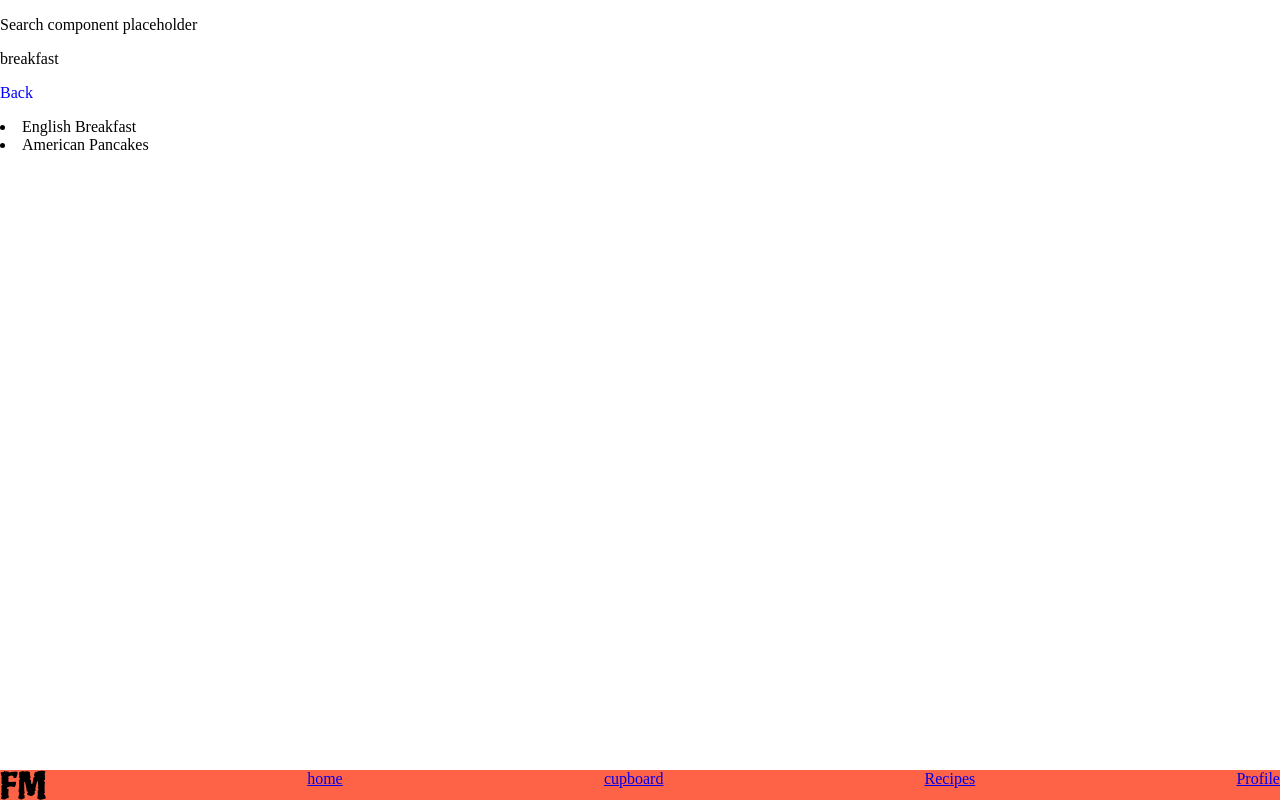
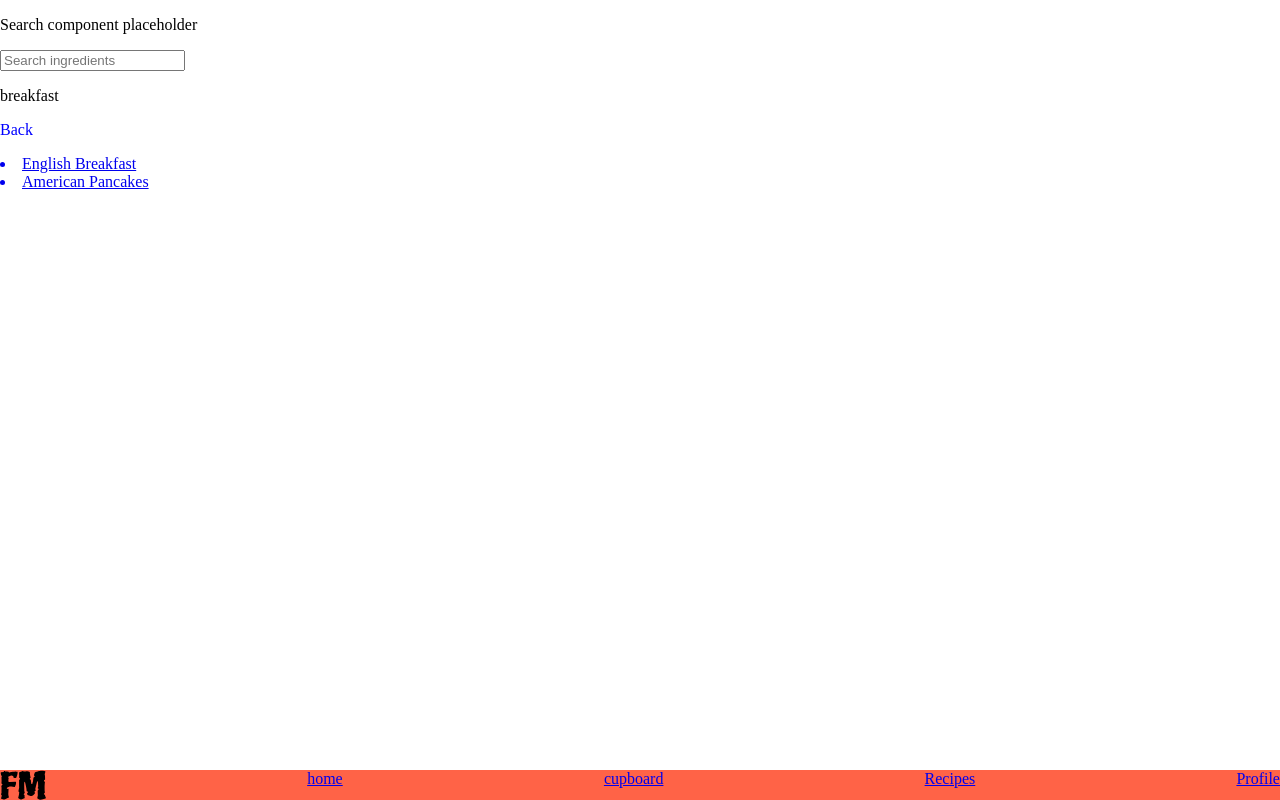
Before and after one commit to chingu-voyages/v21-bears-team-05, a React (Create React App) app in the folder client/: page /recipes in a window 1280 px wide. Both pictures are taken after a click on the item "breakfast". Built offline with nearby package versions, Linux system fonts and the light colour scheme.

Commit message:
Add basic recipe page

```diff
--- a/client/src/App.js
+++ b/client/src/App.js
@@ -5,6 +5,7 @@ import Main from "./pages/Main";
 import Profile from "./pages/Profile";
 import Cupboard from "./pages/Cupboard";
 import Recipes from "./pages/Recipes";
+import ViewRecipe from "./pages/ViewRecipe";
 
 const App = () => {
   return (
@@ -19,6 +20,7 @@ const App = () => {
         <Route path="/cupboard">
           <Cupboard />
         </Route>
+        <Route path="/recipes/:id" component={ViewRecipe} />
         <Route path="/recipes">
           <Recipes />
         </Route>
--- a/client/src/pages/Recipes.js
+++ b/client/src/pages/Recipes.js
@@ -1,15 +1,18 @@
 import React, { useState } from "react";
+import { Link } from "react-router-dom";
 import Layout from "../components/Layout";
 import "./Recipes.css";
 
 const recipes = {
   breakfast: [
     {
+      id: 1,
       name: "English Breakfast",
       ingredients: ["bacon", "eggs", "sausage"],
       description: "Fry the eggs, lorem ipsum...",
     },
     {
+      id: 2,
       name: "American Pancakes",
       ingredients: ["white flour", "milk", "eggs"],
       description: "Fry the eggs, lorem ipsum...",
@@ -17,6 +20,7 @@ const recipes = {
   ],
   asian: [
     {
+      id: 3,
       name: "Tonkotsu Ramen",
       ingredients: ["noodles", "pork", "spring onion"],
       description: "Fry the eggs, lorem ipsum...",
@@ -24,6 +28,7 @@ const recipes = {
   ],
   pastas: [
     {
+      id: 4,
       name: "Carbonara",
       ingredients: ["spaghetti", "pancetta", "eggs"],
       description: "DO NOT Fry the eggs, lorem ipsum...",
@@ -45,6 +50,7 @@ const Recipes = () => {
   return (
     <Layout>
       <p>Search component placeholder</p>
+      <input placeholder="Search ingredients"></input>
       <p>{selectedCategory}</p>
       {selectedCategory && (
         <p style={{ color: "blue" }} onClick={resetCategory}>
@@ -61,7 +67,17 @@ const Recipes = () => {
         return (
           category === selectedCategory &&
           recipes[category].map((recipe) => (
-            <li key={recipe.name}>{recipe.name}</li>
+            <Link
+              key={recipe.id}
+              to={{
+                pathname: `/recipes/${recipe.id}`,
+                state: {
+                  recipe,
+                },
+              }}
+            >
+              <li>{recipe.name}</li>
+            </Link>
           ))
         );
       })}
--- /dev/null
+++ b/client/src/pages/ViewRecipe.js
@@ -0,0 +1,20 @@
+import React from "react";
+import Layout from "../components/Layout";
+
+const ViewRecipe = (props) => {
+  const { recipe } = props.location.state;
+  console.log(recipe);
+  return (
+    <Layout>
+      <h1>{recipe.name}</h1>
+      <p>Ingredients:</p>
+      {recipe.ingredients.map((ingredient) => (
+        <li key={ingredient}>{ingredient}</li>
+      ))}
+      <p>Process:</p>
+      <p>{recipe.description}</p>
+    </Layout>
+  );
+};
+
+export default ViewRecipe;
```
Also changed, not shown: client/src/pages/ViewRecipe.css (added).
